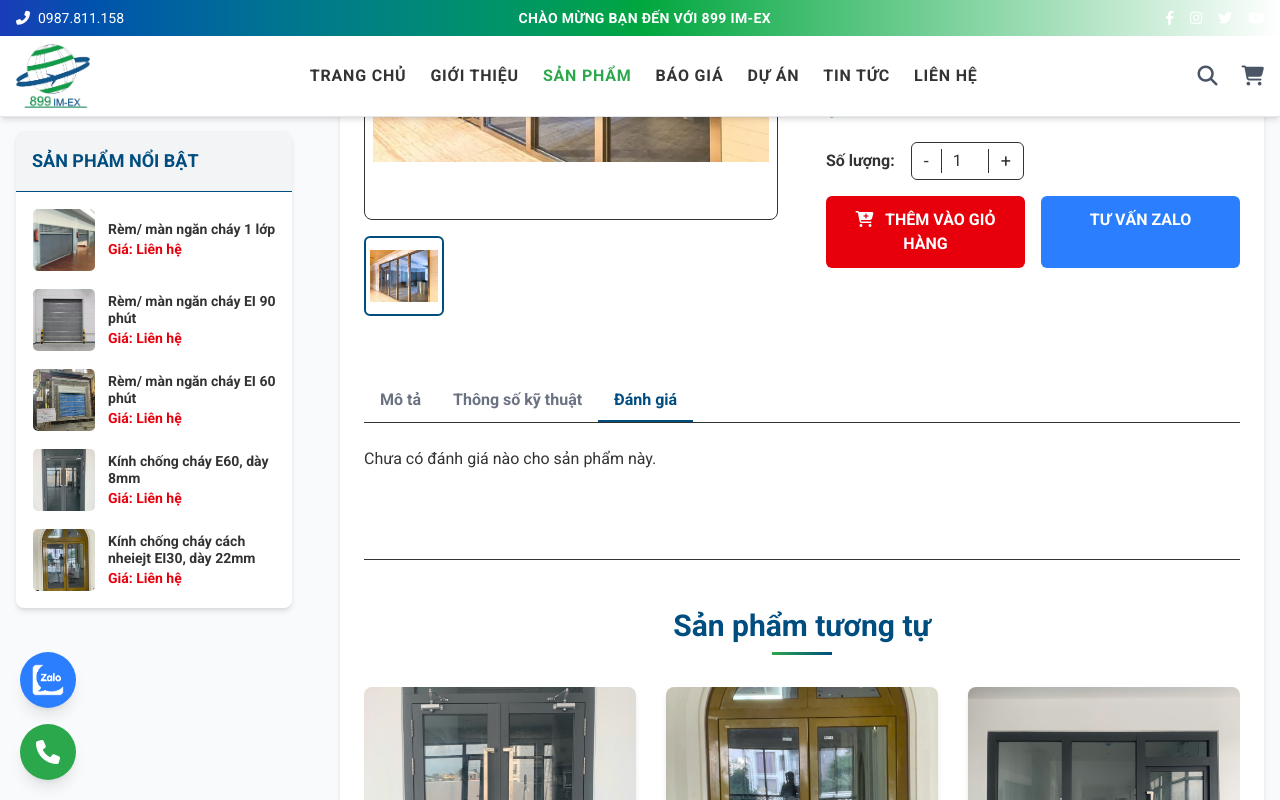
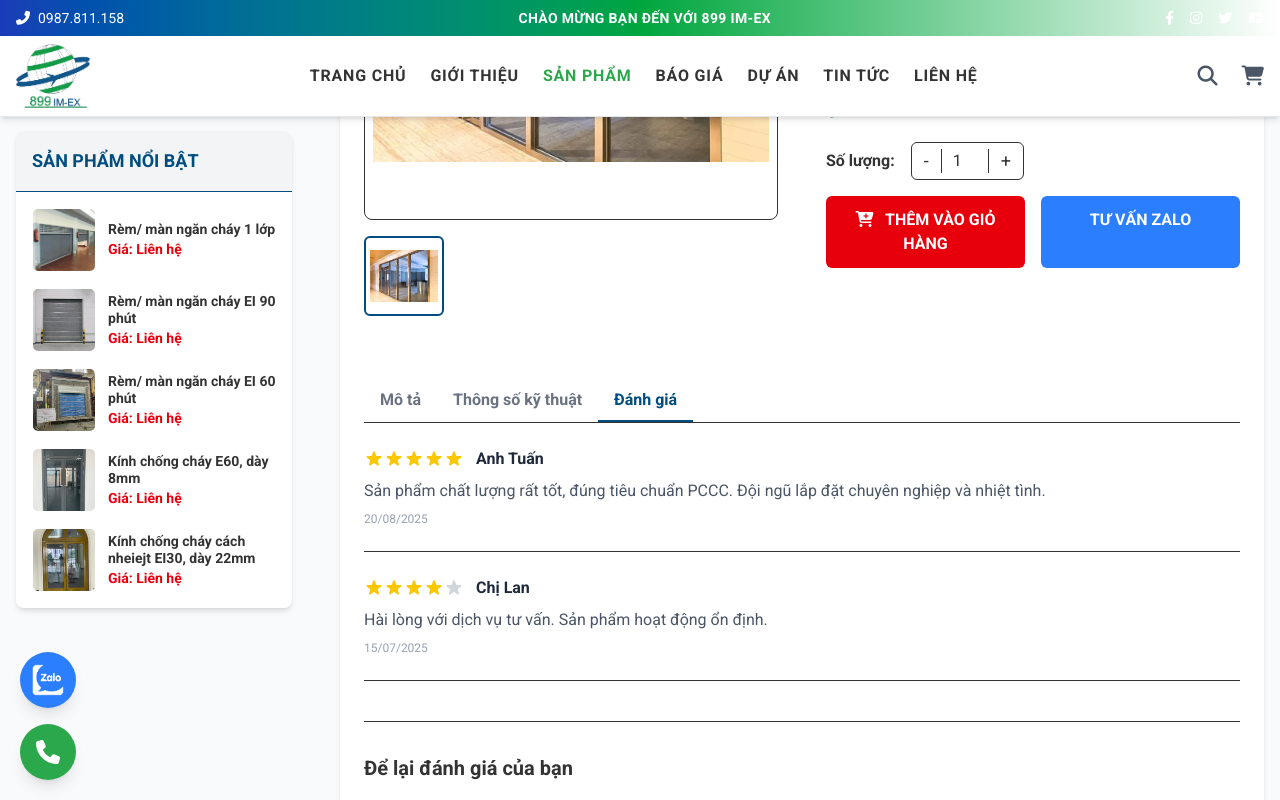
Before and after one commit to VuHoangPhuongz/xnk899-panel, a Next.js app: page /san-pham/cua-kinh-ngan-chay-ei45-1-canh-mo-2-chieu in a window 1280 px wide. Both pictures are taken after a click on the button "Đánh giá". Shown: the part 695-1495 px from the top of the page. Built offline with nearby package versions, Linux system fonts and the light colour scheme.

Commit message:
23/08/2025

```diff
--- a/app/san-pham/[id]/page.tsx
+++ b/app/san-pham/[id]/page.tsx
@@ -7,7 +7,7 @@ import Image from 'next/image';
 import Link from 'next/link';
 import ProductActions from '@/components/ProductActions';
 import RelatedProducts from '@/components/RelatedProducts';
-
+import ProductReviews from '@/components/ProductReviews';
 // HÀM TẠO DỮ LIỆU CÓ CẤU TRÚC (JSON-LD) ĐỂ SỬA LỖI GOOGLE
 const generateProductJsonLd = (product: Product) => {
   const schema = {
@@ -149,7 +149,9 @@ export default function ProductDetailPage() {
                 </tbody>
               </table>
             )}
-            {activeTab === 'reviews' && ( <div>Chưa có đánh giá nào cho sản phẩm này.</div> )}
+            {activeTab === 'reviews' && (
+                <ProductReviews />
+            )}
         </div>
       </div>
 
--- /dev/null
+++ b/components/ProductReviews.tsx
@@ -0,0 +1,130 @@
+'use client';
+
+import { useState, FormEvent } from 'react';
+import React from 'react';
+// Giả lập kiểu dữ liệu cho một đánh giá
+type Review = {
+  author: string;
+  rating: number;
+  comment: string;
+  date: string;
+};
+
+// Dữ liệu đánh giá mẫu
+const initialReviews: Review[] = [
+  {
+    author: 'Anh Tuấn',
+    rating: 5,
+    comment: 'Sản phẩm chất lượng rất tốt, đúng tiêu chuẩn PCCC. Đội ngũ lắp đặt chuyên nghiệp và nhiệt tình.',
+    date: '20/08/2025',
+  },
+  {
+    author: 'Chị Lan',
+    rating: 4,
+    comment: 'Hài lòng với dịch vụ tư vấn. Sản phẩm hoạt động ổn định.',
+    date: '15/07/2025',
+  },
+];
+
+// Component nhỏ để hiển thị ngôi sao
+const StarRating = ({ rating }: { rating: number }) => {
+  return (
+    <div className="flex items-center">
+      {[...Array(5)].map((_, index) => (
+        <svg
+          key={index}
+          className={`w-5 h-5 ${index < rating ? 'text-yellow-400' : 'text-gray-300'}`}
+          fill="currentColor"
+          viewBox="0 0 20 20"
+        >
+          <path d="M9.049 2.927c.3-.921 1.603-.921 1.902 0l1.07 3.292a1 1 0 00.95.69h3.462c.969 0 1.371 1.24.588 1.81l-2.8 2.034a1 1 0 00-.364 1.118l1.07 3.292c.3.921-.755 1.688-1.54 1.118l-2.8-2.034a1 1 0 00-1.175 0l-2.8 2.034c-.784.57-1.838-.197-1.539-1.118l1.07-3.292a1 1 0 00-.364-1.118L2.98 8.72c-.783-.57-.38-1.81.588-1.81h3.461a1 1 0 00.951-.69l1.07-3.292z" />
+        </svg>
+      ))}
+    </div>
+  );
+};
+
+const ProductReviews = () => {
+  const [reviews, setReviews] = useState<Review[]>(initialReviews);
+  const [rating, setRating] = useState(5);
+  const [comment, setComment] = useState('');
+  const [author, setAuthor] = useState('');
+
+  const handleSubmit = (e: FormEvent) => {
+    e.preventDefault();
+    if (!comment || !author) {
+      alert('Vui lòng nhập tên và nội dung đánh giá của bạn.');
+      return;
+    }
+
+    const newReview: Review = {
+      author,
+      rating,
+      comment,
+      date: new Date().toLocaleDateString('vi-VN'),
+    };
+
+    // Thêm review mới vào đầu danh sách
+    setReviews([newReview, ...reviews]);
+
+    // Reset form
+    setAuthor('');
+    setComment('');
+    setRating(5);
+  };
+
+  return (
+    <div className="not-prose">
+      {/* Phần hiển thị danh sách đánh giá */}
+      <div className="space-y-6">
+        {reviews.length > 0 ? (
+          reviews.map((review, index) => (
+            <div key={index} className="border-b pb-6">
+              <div className="flex items-center mb-2">
+                <StarRating rating={review.rating} />
+                <strong className="ml-3 text-gray-800">{review.author}</strong>
+              </div>
+              <p className="text-gray-600">{review.comment}</p>
+              <p className="text-xs text-gray-400 mt-2">{review.date}</p>
+            </div>
+          ))
+        ) : (
+          <p>Chưa có đánh giá nào cho sản phẩm này.</p>
+        )}
+      </div>
+
+      {/* Phần form để lại đánh giá */}
+      <div className="mt-10 pt-8 border-t">
+        <h3 className="text-xl font-bold mb-4">Để lại đánh giá của bạn</h3>
+        <form onSubmit={handleSubmit} className="space-y-4">
+          <div>
+            <label className="block font-semibold mb-2">Xếp hạng của bạn</label>
+            <div className="flex items-center space-x-1">
+                {[5, 4, 3, 2, 1].map(star => (
+                    <React.Fragment key={star}>
+                        <input type="radio" id={`star${star}`} name="rating" value={star} checked={rating === star} onChange={() => setRating(star)} className="sr-only" />
+                        <label htmlFor={`star${star}`} className="cursor-pointer">
+                            <svg className={`w-7 h-7 ${rating >= star ? 'text-yellow-400' : 'text-gray-300'}`} fill="currentColor" viewBox="0 0 20 20"><path d="M9.049 2.927c.3-.921 1.603-.921 1.902 0l1.07 3.292a1 1 0 00.95.69h3.462c.969 0 1.371 1.24.588 1.81l-2.8 2.034a1 1 0 00-.364 1.118l1.07 3.292c.3.921-.755 1.688-1.54 1.118l-2.8-2.034a1 1 0 00-1.175 0l-2.8 2.034c-.784.57-1.838-.197-1.539-1.118l1.07-3.292a1 1 0 00-.364-1.118L2.98 8.72c-.783-.57-.38-1.81.588-1.81h3.461a1 1 0 00.951-.69l1.07-3.292z" /></svg>
+                        </label>
+                    </React.Fragment>
+                ))}
+            </div>
+          </div>
+          <div>
+            <label htmlFor="author" className="block font-semibold mb-2">Tên của bạn</label>
+            <input id="author" type="text" value={author} onChange={(e) => setAuthor(e.target.value)} className="w-full p-2 border rounded-md" required />
+          </div>
+          <div>
+            <label htmlFor="comment" className="block font-semibold mb-2">Đánh giá của bạn</label>
+            <textarea id="comment" value={comment} onChange={(e) => setComment(e.target.value)} rows={4} className="w-full p-2 border rounded-md" required></textarea>
+          </div>
+          <button type="submit" className="bg-blue-primary text-white font-semibold py-2 px-6 rounded-md hover:bg-blue-600 transition-colors">
+            Gửi đánh giá
+          </button>
+        </form>
+      </div>
+    </div>
+  );
+};
+
+export default ProductReviews;
```
